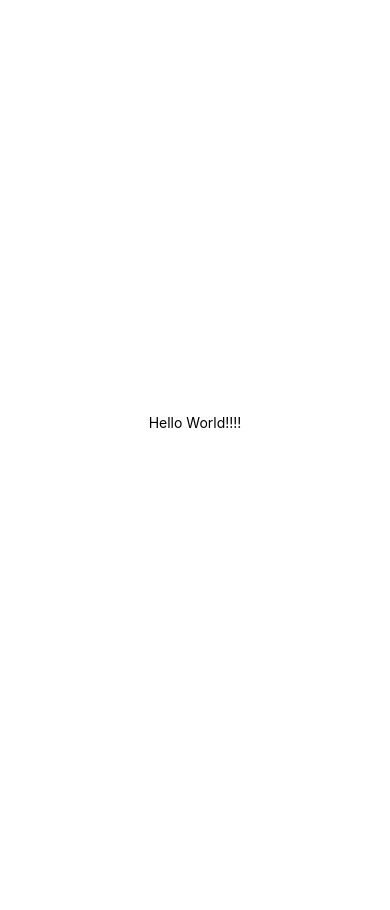
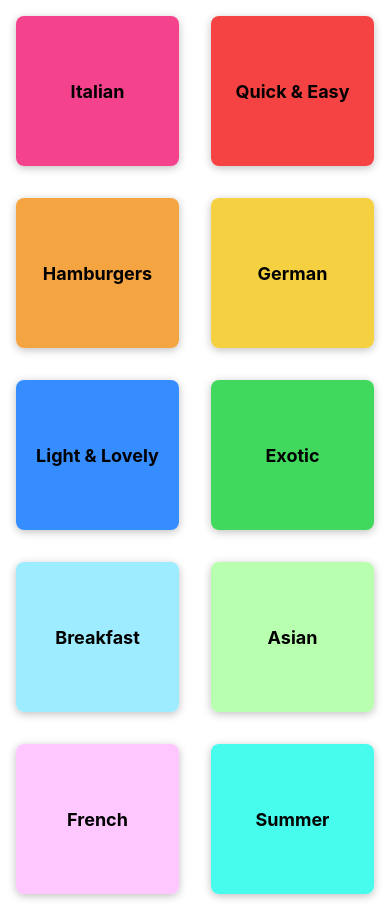
Before and after one commit to PrettyLegit/React-Native-Meals-App, a React Native app: screen / in a window 390 px wide. Before the commit the page ends 844 px from the top, so only its background shows below. Built offline with nearby package versions, Linux system fonts and the light colour scheme.

Commit message:
optimized the app screen

```diff
--- a/App.js
+++ b/App.js
@@ -1,20 +1,16 @@
-import { StatusBar } from 'expo-status-bar';
-import { StyleSheet, Text, View } from 'react-native';
+import CategoriesScreen from "@src/screens/CategoriesScreen";
+import { StatusBar } from "expo-status-bar";
+import { StyleSheet, Text, SafeAreaView } from "react-native";
 
 export default function App() {
   return (
-    <View style={styles.container}>
-      <Text>Hello World!!!!</Text>
-      <StatusBar style="auto" />
-    </View>
+    <>
+      <StatusBar style="light" />
+      <SafeAreaView>
+        <CategoriesScreen />
+      </SafeAreaView>
+    </>
   );
 }
 
-const styles = StyleSheet.create({
-  container: {
-    flex: 1,
-    backgroundColor: '#fff',
-    alignItems: 'center',
-    justifyContent: 'center',
-  },
-});
+const styles = StyleSheet.create({});
```
